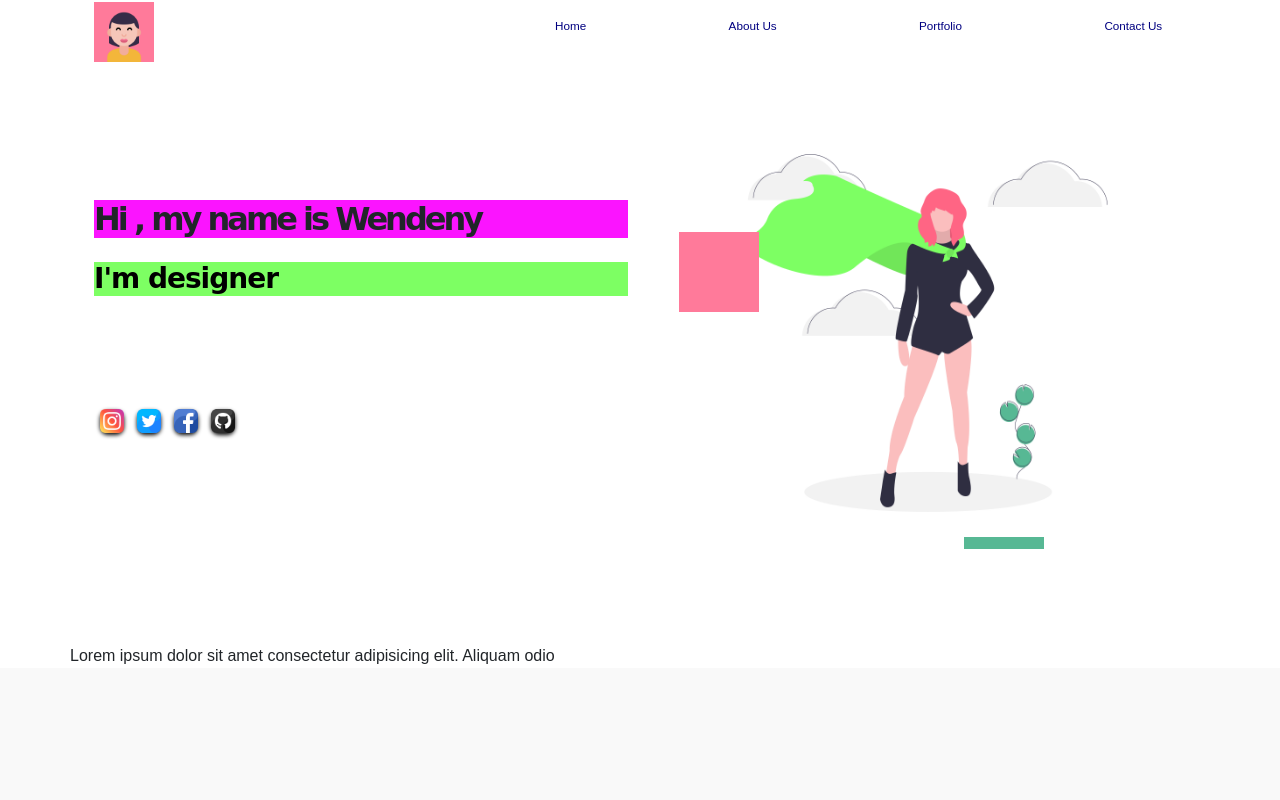
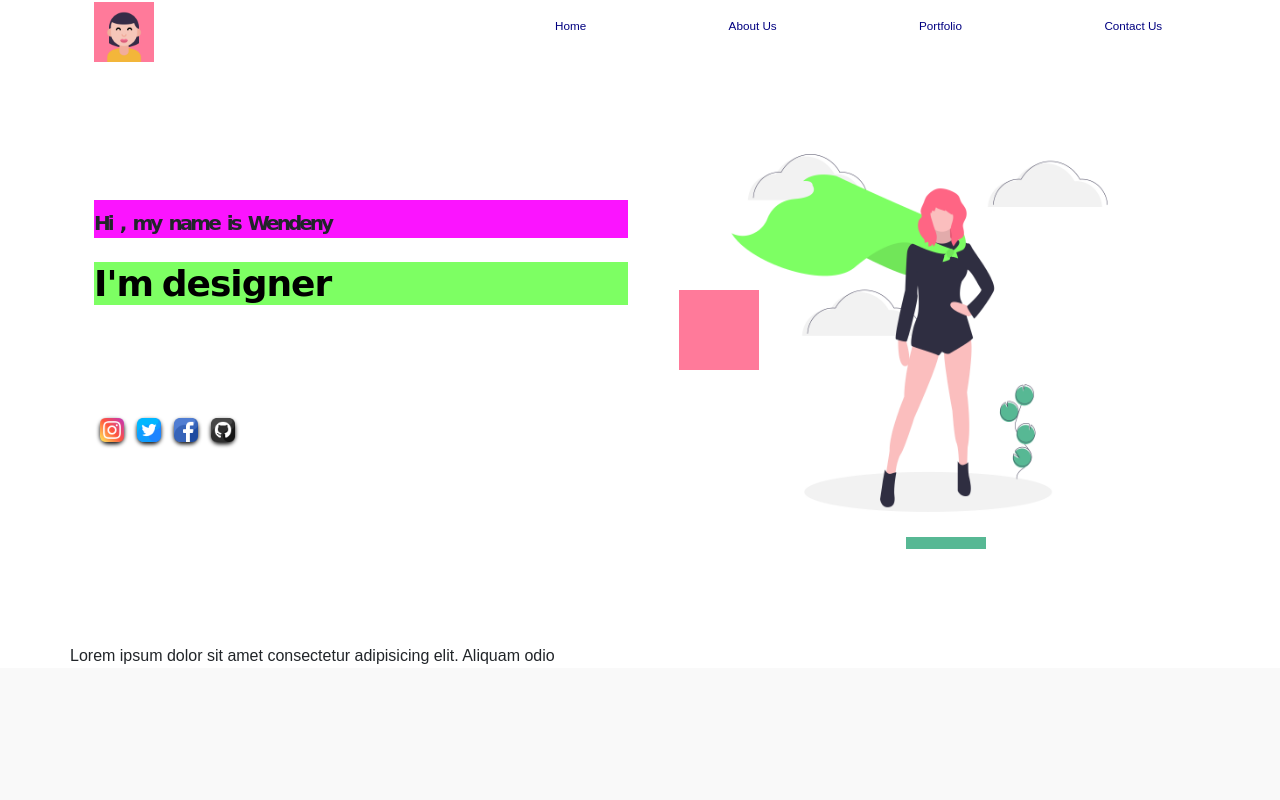
Before and after one commit to llnallna/Templates, a plain HTML site: page index.html in a window 1280 px wide. Shown: the top 800 px of the page. Drawn offline with nearby package versions, Linux system fonts and the light colour scheme; a web font is replaced by a local one.

Commit message:
Js update

```diff
--- a/css/style.css
+++ b/css/style.css
@@ -63,7 +63,7 @@ li {
 }
 .row .home-text h1{
     font-family: 'Handlee', cursive;
-    background-color: rgb(251, 20, 255);
+    background-color: #FF99CC;
 }
 .row .home-text h6{
     font-family: 'Rubik Vinyl', cursive;
--- a/index.html
+++ b/index.html
@@ -4,12 +4,8 @@
     <meta charset="UTF-8">
     <meta http-equiv="X-UA-Compatible" content="IE=edge">
     <meta name="viewport" content="width=device-width, initial-scale=1.0">
-
-
     <!-- css -->
     <link href="https://cdn.jsdelivr.net/npm/bootstrap@5.3.0-alpha1/dist/css/bootstrap.min.css" rel="stylesheet" integrity="sha384-GLhlTQ8iRABdZLl6O3oVMWSktQOp6b7In1Zl3/Jr59b6EGGoI1aFkw7cmDA6j6gD" crossorigin="anonymous">
-
-
     <link rel="stylesheet" href="./css/style.css">
     <link rel="stylesheet" href="./css/style_contact.css">
     <link rel="stylesheet" href="./css/animate.css" />
@@ -267,8 +263,6 @@
 
     <!-- JS -->
     <script src="https://cdn.jsdelivr.net/npm/bootstrap@5.3.0-alpha1/dist/js/bootstrap.bundle.min.js" integrity="sha384-w76AqPfDkMBDXo30jS1Sgez6pr3x5MlQ1ZAGC+nuZB+EYdgRZgiwxhTBTkF7CXvN" crossorigin="anonymous"></script>
-
-
     <!-- JQuiery -->
     <script src="./js/jquery.min.js"></script>
     <script src="./js/jquery.waypoints.min.js"></script>
@@ -277,7 +271,9 @@
     <script src="https://code.jquery.com/ui/1.13.2/jquery-ui.js"></script>
     <!--<script src="https://use.fontawesome.com/8e45396e2e.js"></script>-->
     <script src="./js/fontawesome.js"></script>
-
+    <!-- Scripts -->
+    <script src="./js/animate.js"></script>
+    <script src="./js/scripts.js"></script>
 
 </body>
 </html>
--- /dev/null
+++ b/js/animate.js
@@ -0,0 +1,27 @@
+
+  // Wrap every letter in a span
+  var textW1 = document.querySelector('.ml');
+  var textW2 = document.querySelector('.ml2');
+  textW1.innerHTML = textW1.textContent.replace(/\S/g, "<span class='letter'>$&</span>");
+  textW2.innerHTML = textW2.textContent.replace(/\S/g, "<span class='letter2'>$&</span>");
+
+  anime.timeline({loop: true})
+    .add({
+      targets: '.ml .letter',
+      scale: [4,1],
+      opacity: [0,1],
+      translateZ: 1,
+      easing: "easeOutExpo",
+      duration: 950,
+      fontSize : "20px",
+      delay: (el, i) => 150*i
+    }).add({
+      targets: '.ml2 .letter2',
+      scale: [4,1],
+      opacity: [0,1],
+      translateZ: 1,
+      easing: "easeOutExpo",
+      duration: 950,
+      fontSize : "36px",
+      delay: (el, i) => 150*i
+    })
--- /dev/null
+++ b/js/scripts.js
@@ -0,0 +1,13 @@
+$(document).ready(function(){
+    $(window).scroll( function() {
+        var sticky = $('#home_header'),
+        scroll = $(window).scrollTop();
+        if (scroll >= 200) {
+            sticky.removeClass('home-header');
+            sticky.addClass('home-header2');
+        } else {
+            sticky.addClass('home-header');
+            sticky.removeClass('home-header2');
+        }
+    });
+});
```
